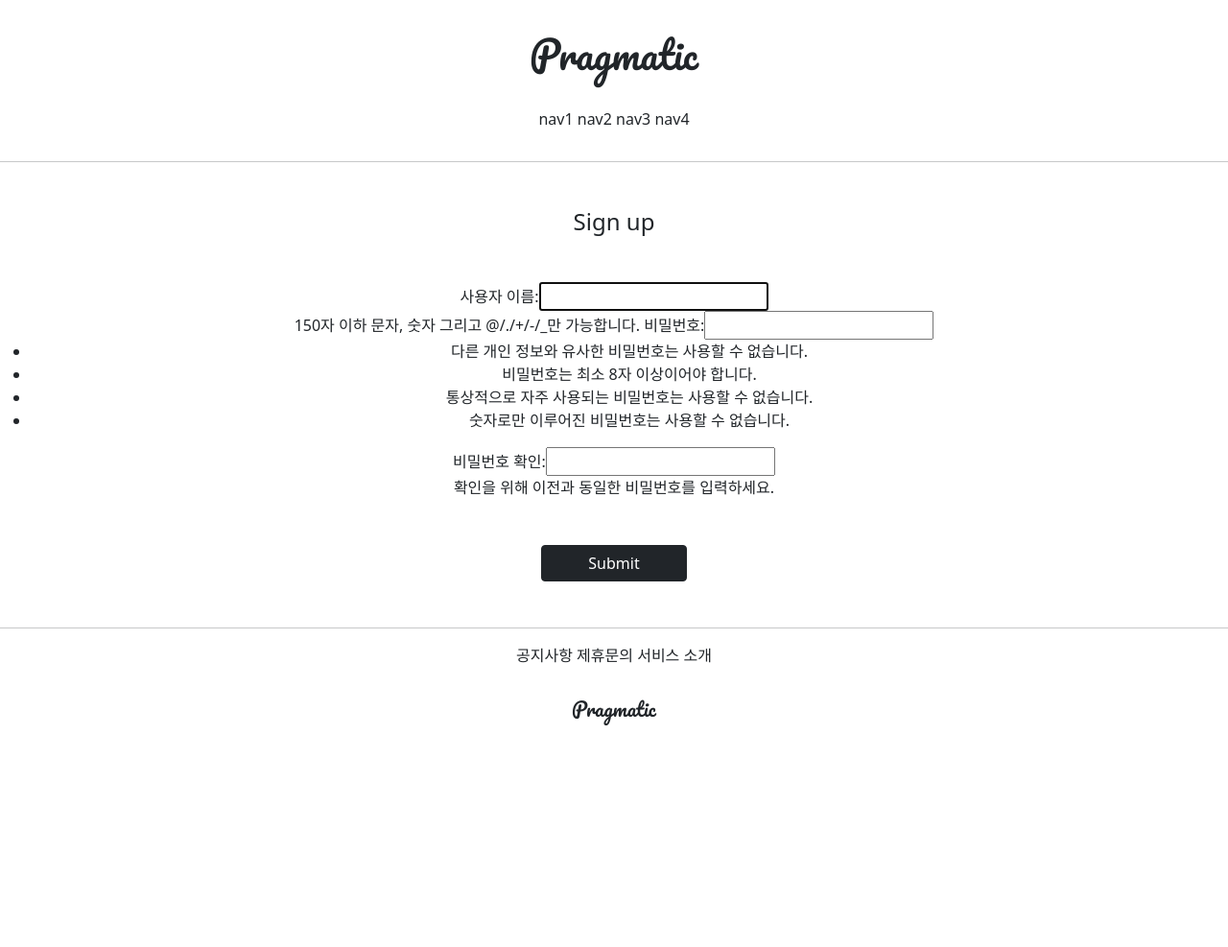
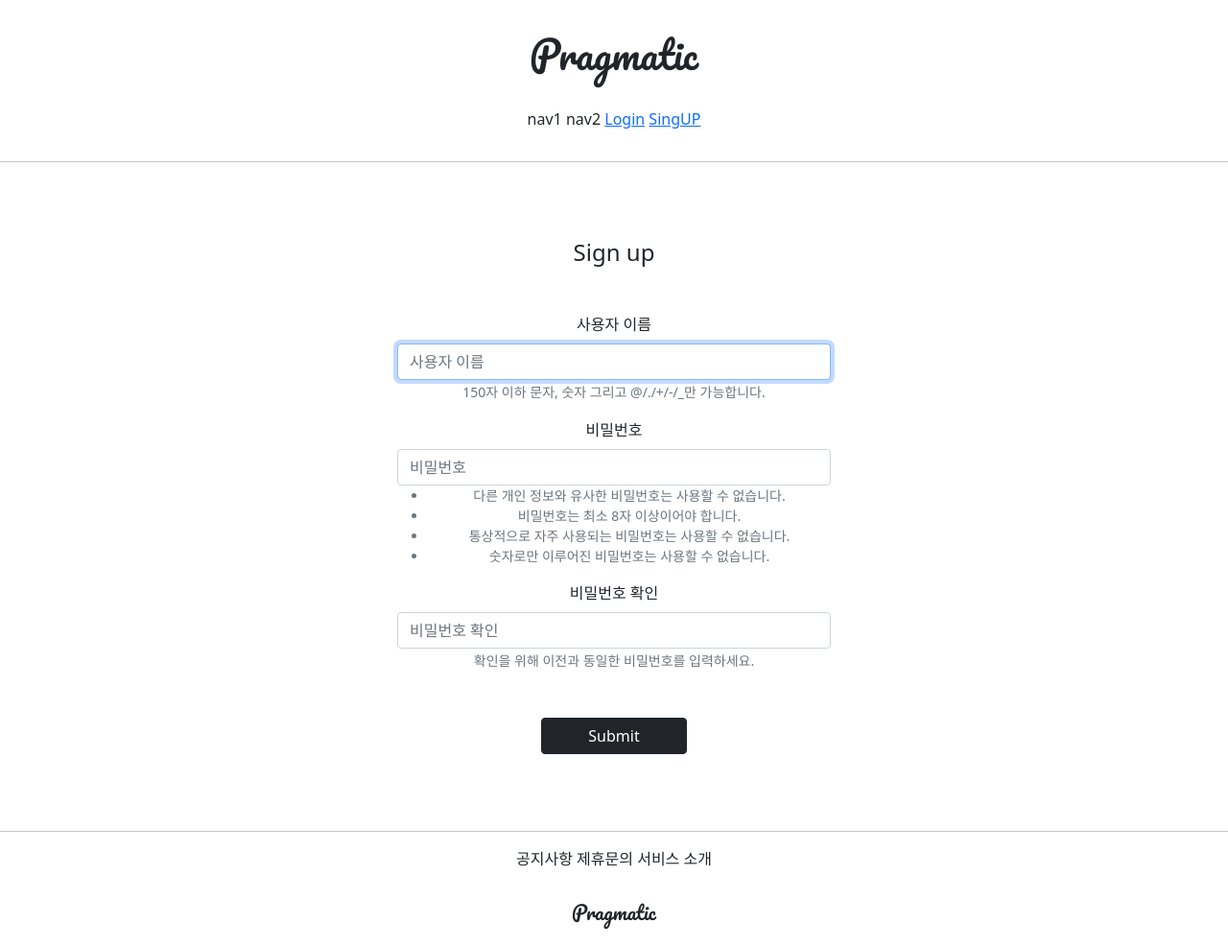
Before and after one commit to lugia574/gis_2ban_1, a Django app: page /account/create/ in a window 1280 px wide. Shown: the whole page at 96% size. Before the commit the page ends 756 px from the top, so only its background shows below. Run offline with Django 3.2, Linux system fonts and the light colour scheme; parts of the project's set-up code (start-up, migrations or seed data) failed here and were passed over; some libraries are stand-ins or nearby versions.

Commit message:
2021/07/15 - 1 부트스트랩 적용

```diff
--- a/accountapp/templates/accountapp/create.html
+++ b/accountapp/templates/accountapp/create.html
@@ -1,8 +1,9 @@
 {% extends 'base.html' %}
+{% load bootstrap4 %}
 
 {% block content %}
 
-    <div class="text-center">
+    <div class="text-center mw-500 m-auto">
         <div class="m-5">
             <h4>Sign up</h4>
         </div>
@@ -10,8 +11,10 @@
             <form action="{% url 'accountapp:create'%}" method="post">
                 {% csrf_token %}
                 {# csrf_token 이걸 넣어야 폼이 정상적으로 작동됨#}
-                {{ form }}
-{#                이럼 인풋태그가 알아서 된데?#}
+                {% bootstrap_form form %}
+{#                부트스트랩 적용#}
+{#                {{ form }}#}
+{#                이럼 인풋태그가 알아서 된데#}
                 <div class="m-5">
                     <input type="submit" class="btn btn-dark rounded=pill px-5">
                 </div>
--- a/accountapp/templates/accountapp/login.html
+++ b/accountapp/templates/accountapp/login.html
@@ -1,8 +1,8 @@
 {% extends 'base.html' %}
-
+{% load bootstrap4 %}
 {% block content %}
 
-    <div class="text-center">
+    <div class="text-center mw-500 m-auto">
         <div class="m-5">
             <h4>Login</h4>
         </div>
@@ -10,7 +10,7 @@
             <form action="{% url 'accountapp:login'%}" method="post">
                 {% csrf_token %}
                 {# csrf_token 이걸 넣어야 폼이 정상적으로 작동됨#}
-                {{ form }}
+                {% bootstrap_form form %}
 {#                이럼 인풋태그가 알아서 된데?#}
                 <div class="m-5">
                     <input type="submit" class="btn btn-dark rounded=pill px-5">
--- a/gis_1/settings.py
+++ b/gis_1/settings.py
@@ -53,6 +53,7 @@ INSTALLED_APPS = [
     'django.contrib.sessions',
     'django.contrib.messages',
     'django.contrib.staticfiles',
+    'bootstrap4',
     'accountapp'
 
 ]
--- a/static/base.css
+++ b/static/base.css
@@ -16,3 +16,8 @@
 .pragmatic_footer_btn{
     margin-bottom: 2rem;
 }
+
+.mw-500{
+    max-width: 500px;
+    padding: 1rem 1.5rem;
+}
--- a/templates/header.html
+++ b/templates/header.html
@@ -1,12 +1,29 @@
     <div style="text-align: center;" >
         <div class="pragmatic_header_logo" >
 {# margin: 2rem 0; >> 상하는 2rem 좌우 는 0           #}
-            <h1 >Pragmatic</h1>
+            <h1>Pragmatic</h1>
         </div>
         <div class="pragmatic_header_btn">
             <span>nav1</span>
             <span>nav2</span>
-            <span>nav3</span>
-            <span>nav4</span>
+
+
+            {% if not user.is_authenticated %}
+{#                유저가 로그인 해 있지 않다면#}
+
+            <span>
+                <a href="{% url 'accountapp:login' %}">
+                Login</a>
+            </span>
+            <span> <a href="{% url 'accountapp:create' %}">
+                SingUP</a>
+            </span>
+
+
+            {% else %}
+            <span>nav1</span>
+            <span>nav2</span>
+            {% endif %}
+
         </div>
     </div>
```
